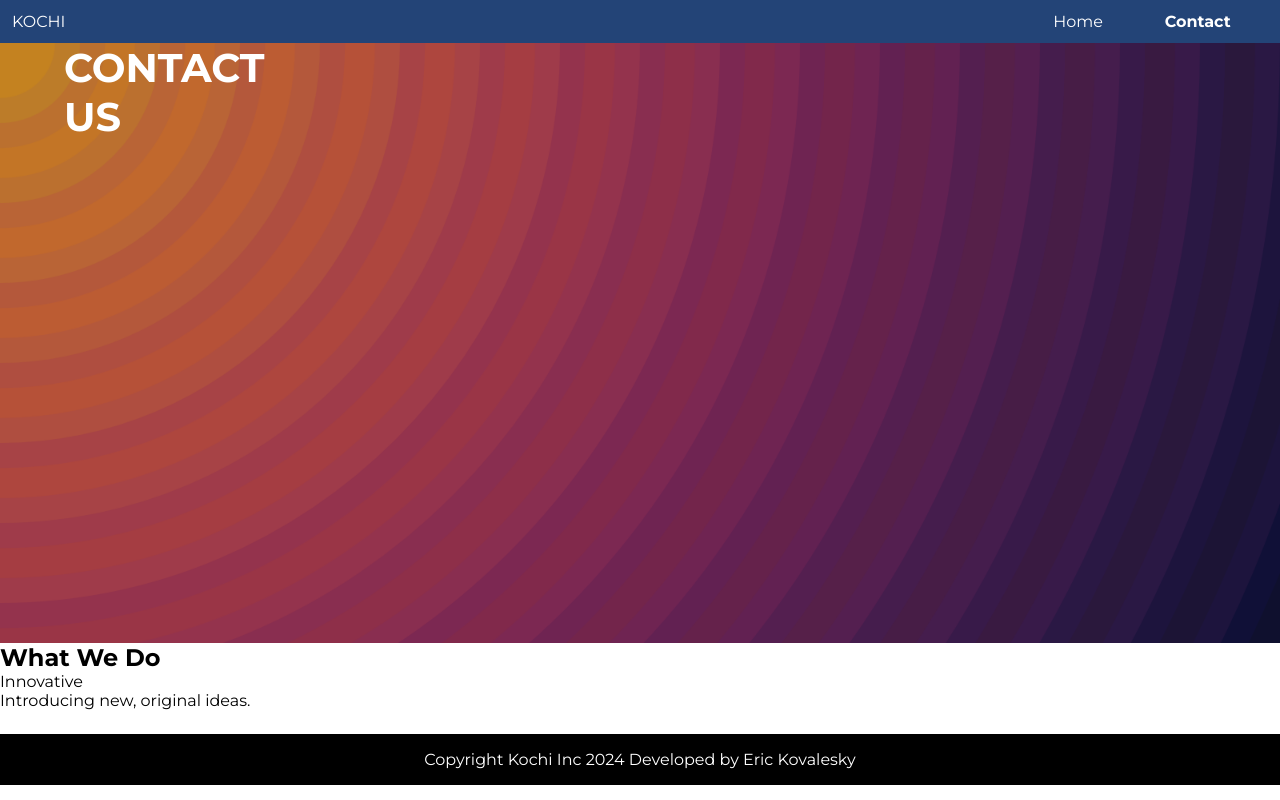
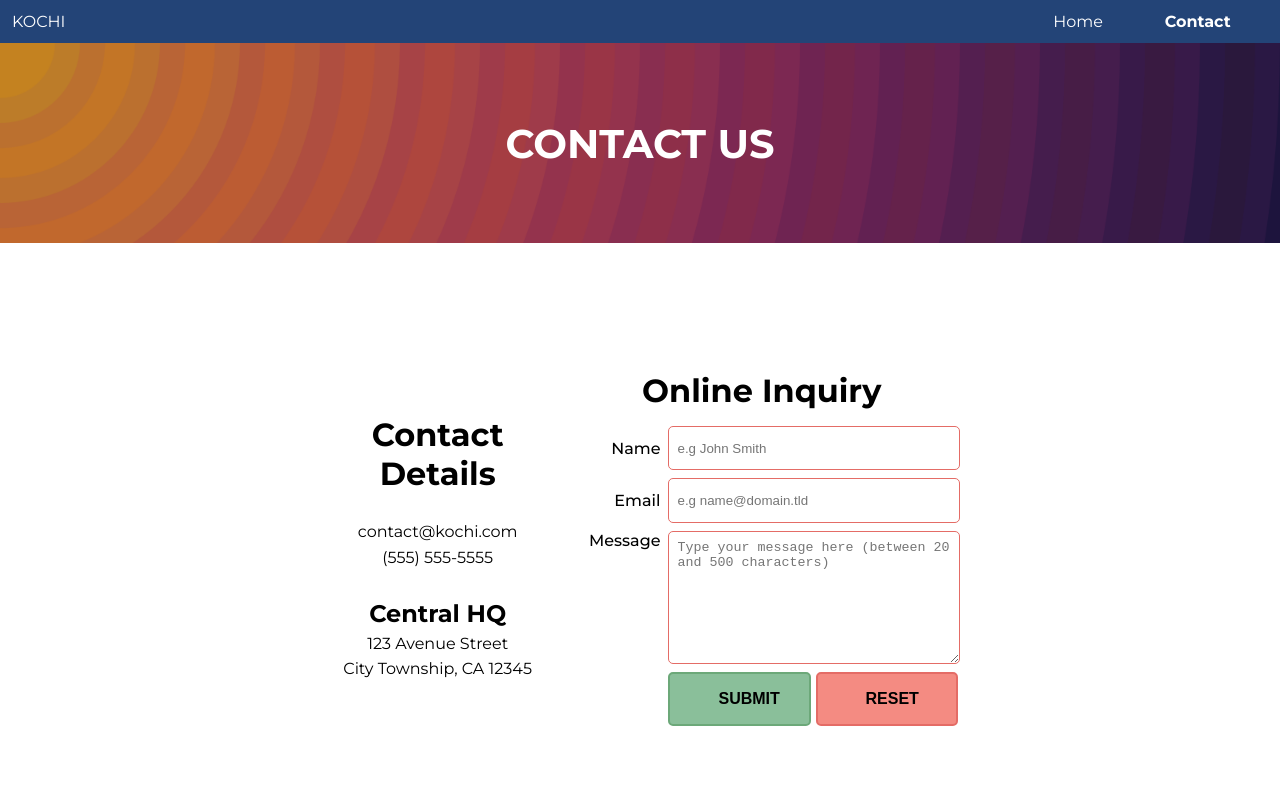
Before and after one commit to kehindeadigun/Udacity-Frontend-Nanodegree, a plain HTML site: page page/contact.html in a window 1280 px wide. Shown: the top 800 px of the page. Drawn offline with Linux system fonts and the light colour scheme.

Commit message:
Update: contact page for multiple media

```diff
--- a/css/_partials.scss
+++ b/css/_partials.scss
@@ -2,3 +2,9 @@ $primary-color: #234477;
 $secondary-color: #f7a442;
 $gap: 0.5rem;
 $padding: 0.5rem;
+
+@mixin flex-center{
+    display: flex;
+    align-items: center;
+    justify-content: center;
+}
--- /dev/null
+++ b/css/contact.scss
@@ -0,0 +1,123 @@
+@use '_partials' as *;
+
+.main {
+    margin: 0 auto;
+    padding: 10%;
+    display: flex;
+    flex-direction: column;
+    gap: $gap;
+    align-items: center;
+    justify-content: center;
+}
+
+h2 {
+    font-size: 2rem;
+}
+
+.header {
+    height: 200px;
+    display: flex;
+    justify-content: center;
+    align-items: center;
+}
+
+h2, h3, p {
+    text-align: center;
+}
+
+h3, p {
+    padding: 0.2rem;
+}
+
+/* Contact Information and Address styles */
+
+.contact-info {
+
+    &__title {
+        font-size: 2rem;
+    }
+
+    &__address {
+        margin: 1rem 0;
+    }
+
+    &__address-title {
+        font-size: 1.5rem;
+    }
+
+    &__container {
+        margin: 1.6rem 0;
+    }
+}
+
+/* Contact Form styles for Inputs and Buttons */
+
+.form {
+    margin: 1rem 0;
+    display: grid;
+    height: min(40vh, 300px);
+    gap: $gap;
+    grid-template-rows: repeat(2, 1fr) 3fr 1fr;
+    grid-template-columns: 1fr 3fr;
+    justify-content: center;
+    align-content: center;
+    align-items: start;
+}
+
+.form-label {
+    justify-self: right;
+    align-self: center;
+    font-weight: 500;
+}
+
+.message-label {
+    align-self: start;
+}
+
+input, textarea {
+    border: 1.5px solid #E46C66;
+    border-radius: 5px;
+    padding: 0.5rem;
+    height: 100%;
+}
+
+textarea {
+    height: 100%;
+    resize: vertical;
+}
+
+.button-container {
+    grid-area: 4/ 2/ span 1 /span 1;
+}
+
+.button {
+    border-radius: 5px;
+    color: #000;
+    padding: 1rem 3rem;
+    font-size: 1rem;
+    font-weight: bold;
+    transition: all 0.25s ease-in;
+    width: 49%;
+}
+
+.submit-button {
+    background-color: #8ABF9A;
+    border: 2px solid #6CA879;
+}
+
+.reset-button {
+    background-color: #F48B82;
+    border: 2px solid #E46C66;
+}
+
+/* Media and Page Sizing styles */
+@media (min-width: 1000px) {
+    .main {
+        display: flex;
+        flex-direction: row;
+        gap: $gap;
+        align-items: center;
+        justify-content: center;
+        padding: 10% 25%;
+    }
+}
--- a/css/index.scss
+++ b/css/index.scss
@@ -1,10 +1,4 @@
 @use '_partials' as *;
-
-@mixin flex-center{
-    display: flex;
-    align-items: center;
-    justify-content: center;
-}
 
 .description {
     padding: 1rem;
--- a/css/main.scss
+++ b/css/main.scss
@@ -12,6 +12,7 @@ html {
 
 body {
     font-family: 'Montserrat', sans-serif;
+    height: 100%;
 }
 
 nav {
@@ -96,6 +97,8 @@ footer {
     margin-top: 1.5rem;
 }
 
+/* Media and Page Sizing styles */
+
 @media (min-width: 900px){
     html {
         font-size: 14px;
--- a/page/contact.html
+++ b/page/contact.html
@@ -1,11 +1,14 @@
 <!DOCTYPE html>
 <html lang="en">
+
 <head>
     <meta charset="utf-8">
     <meta name="viewport" content="width=device-width, initial-scale=1.0">
     <link href="https://fonts.googleapis.com/css2?family=Montserrat:wght@400;500;700&display=swap" rel="stylesheet">
     <link rel="stylesheet" href="../css/main.css">
+    <link rel="stylesheet" href="../css/contact.css">
 </head>
+
 <body>
     <nav class="nav">
         <ul class="nav-list">
@@ -15,19 +18,48 @@
         </ul>
     </nav>
     <header class="header">
+        <div class="header__text">
             <h1 class="header__title">CONTACT US</h1>
+        </div>
     </header>
-        <main>
-            <section class="description">
-                <h2 class="description__title">What We Do</h2>
-                <article class="description__section">
-                    <p class="description__section__title">Innovative</p>
-                    <p class="description__section__text">Introducing new, original ideas.</p>
-                </article>
+    <main class="main">
+        <section class="contact-info">
+            <h2 class="contact-info__title">Contact Details</h2>
+            <div class="contact-info__container">
+                <p class="contact-info__email">contact@kochi.com</p>
+                <p class="contact-info__number">(555) 555-5555</p>
+            </div>
+            <div class="contact-info__address">
+                <h3 class="contact-info__address-title">Central HQ</h3>
+                <p class="contact-info__address-text">123 Avenue Street</p>
+                <p class="contact-info__address-text">City Township, CA 12345</p>
+            </div>
+        </section>
+        <section class="contact-form">
+            <h2 class="contact-form__title">Online Inquiry</h2>
+            <form method="post" class="form">
+                    <label class="form-label" for="name">Name</label>
+                    <input type="text" name="name" id="name" placeholder="e.g John Smith">
+
+                    <label class="form-label" for="email">Email</label>
+                    <input type="email" name="email" id="email" placeholder="e.g name@domain.tld">
+
+                    <label class="form-label message-label" for="message">Message</label>
+                    <textarea name="message" placeholder="Type your message here (between 20 and 500 characters)"
+                        name="message" id="message"></textarea>
+
+                    <div class="button-container">
+                        <button class="button submit-button">SUBMIT</button>
+                        <button class="button reset-button">RESET</button>
+                    </div>
+
+
+            </form>
         </section>
     </main>
     <footer>
         <p>Copyright Kochi Inc 2024 Developed by Eric Kovalesky</p>
     </footer>
 </body>
+
 </html>
```
Also changed, not shown: css/contact.css (added), css/main.css, 3 other files. Lines whose indentation alone changed are shown as unchanged.
